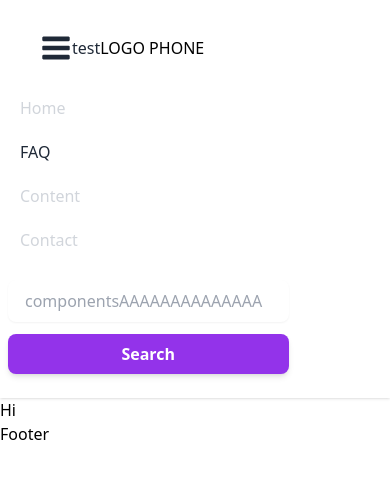
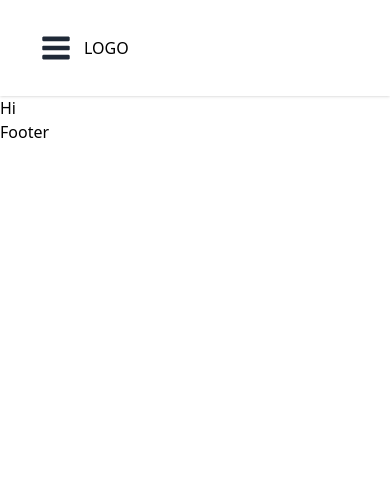
Before and after one commit to BoraSoylu/fw-frontend, a Next.js app: page / in a window 390 px wide. Shown: the top 478 px of the page. Built offline with nearby package versions, Linux system fonts and the light colour scheme.

Commit message:
TODO header Add logo Code currently selected page

```diff
--- a/components/Header.tsx
+++ b/components/Header.tsx
@@ -1,5 +1,7 @@
 import Link from 'next/link';
+import { useState } from 'react';
 export const Header = () => {
+  const [showMenu, setShowMenu] = useState(false);
   const handleBurgerBtn = () => {};
   return (
     <div>
@@ -7,8 +9,14 @@ export const Header = () => {
         <div className="px-8 mx-auto max-w-7xl">
           <div className="flex items-center justify-between h-16">
             <div className="flex items-center">
+              <div className="test flex items-center justify-between gap-3">
                 <div className="flex -mr-2 md:hidden">
-                <button className="text-gray-800 dark:text-white hover:text-gray-300 inline-flex items-center justify-center p-2 rounded-md focus:outline-none">
+                  <button
+                    onClick={() => {
+                      setShowMenu(!showMenu);
+                    }}
+                    className="text-gray-800 dark:text-white hover:text-gray-300 inline-flex items-center justify-center p-2 rounded-md focus:outline-none"
+                  >
                     <svg
                       width="20"
                       height="20"
@@ -19,12 +27,12 @@ export const Header = () => {
                     >
                       <path d="M1664 1344v128q0 26-19 45t-45 19h-1408q-26 0-45-19t-19-45v-128q0-26 19-45t45-19h1408q26 0 45 19t19 45zm0-512v128q0 26-19 45t-45 19h-1408q-26 0-45-19t-19-45v-128q0-26 19-45t45-19h1408q26 0 45 19t19 45zm0-512v128q0 26-19 45t-45 19h-1408q-26 0-45-19t-19-45v-128q0-26 19-45t45-19h1408q26 0 45 19t19 45z"></path>
                     </svg>
-                  <div>test</div>
                   </button>
                 </div>
                 <Link className="flex-shrink-0" href="/">
-                <p>LOGO PHONE</p>
+                  <p>LOGO</p>
                 </Link>
+              </div>
               <div className="hidden md:block">
                 <div className="flex items-baseline ml-10 space-x-4">
                   <Link
@@ -37,13 +45,13 @@ export const Header = () => {
                     className="text-gray-800 dark:text-white  hover:text-gray-800 dark:hover:text-white px-3 py-2 rounded-md text-md font-medium"
                     href="/#"
                   >
-                    FAQ
+                    About
                   </Link>
                   <Link
                     className="text-gray-300  hover:text-gray-800 dark:hover:text-white px-3 py-2 rounded-md text-md font-medium"
                     href="/#"
                   >
-                    Content
+                    FAQ
                   </Link>
                   <Link
                     className="text-gray-300  hover:text-gray-800 dark:hover:text-white px-3 py-2 rounded-md text-md font-medium"
@@ -77,7 +85,7 @@ export const Header = () => {
             </div>
           </div>
         </div>
-        <div className="md:hidden">
+        <div className={`md:hidden ${showMenu ? '' : 'hidden'}`}>
           <div className="px-2 pt-2 pb-3 space-y-1 sm:px-3">
             <Link
               className="text-gray-300 hover:text-gray-800 dark:hover:text-white block px-3 py-2 rounded-md text-base font-medium"
```
Lines whose indentation alone changed are shown as unchanged.
